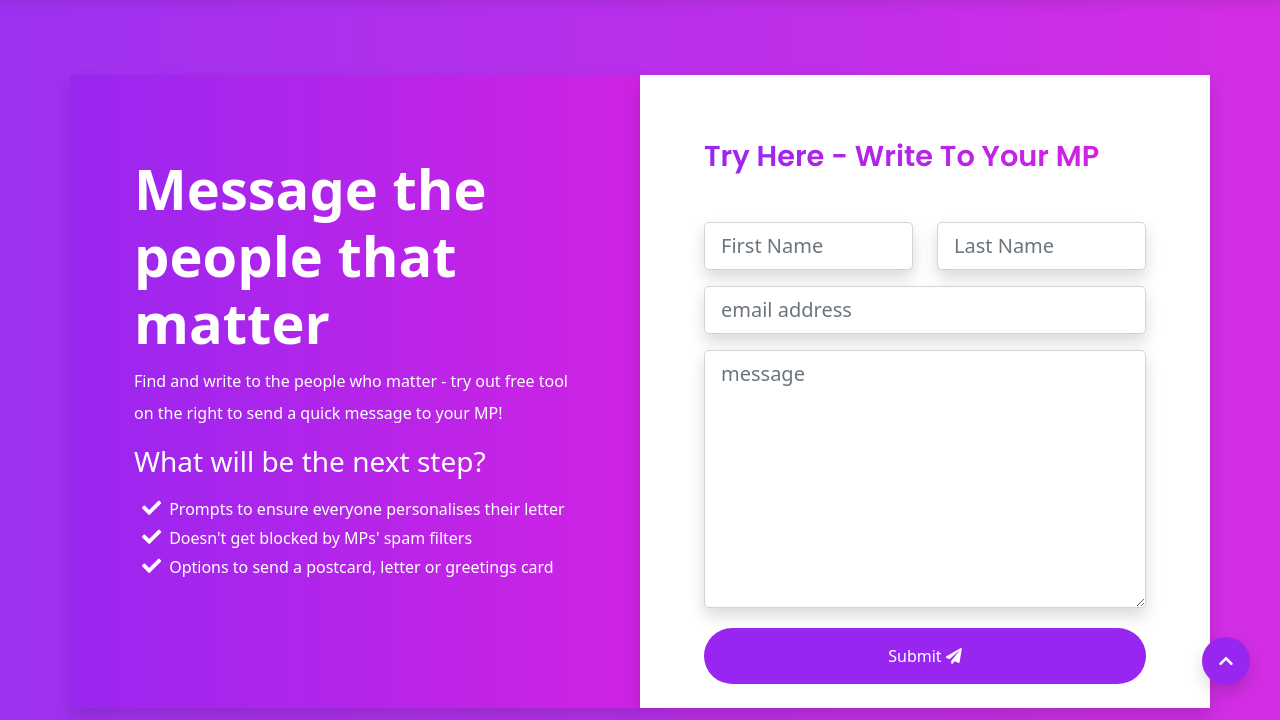
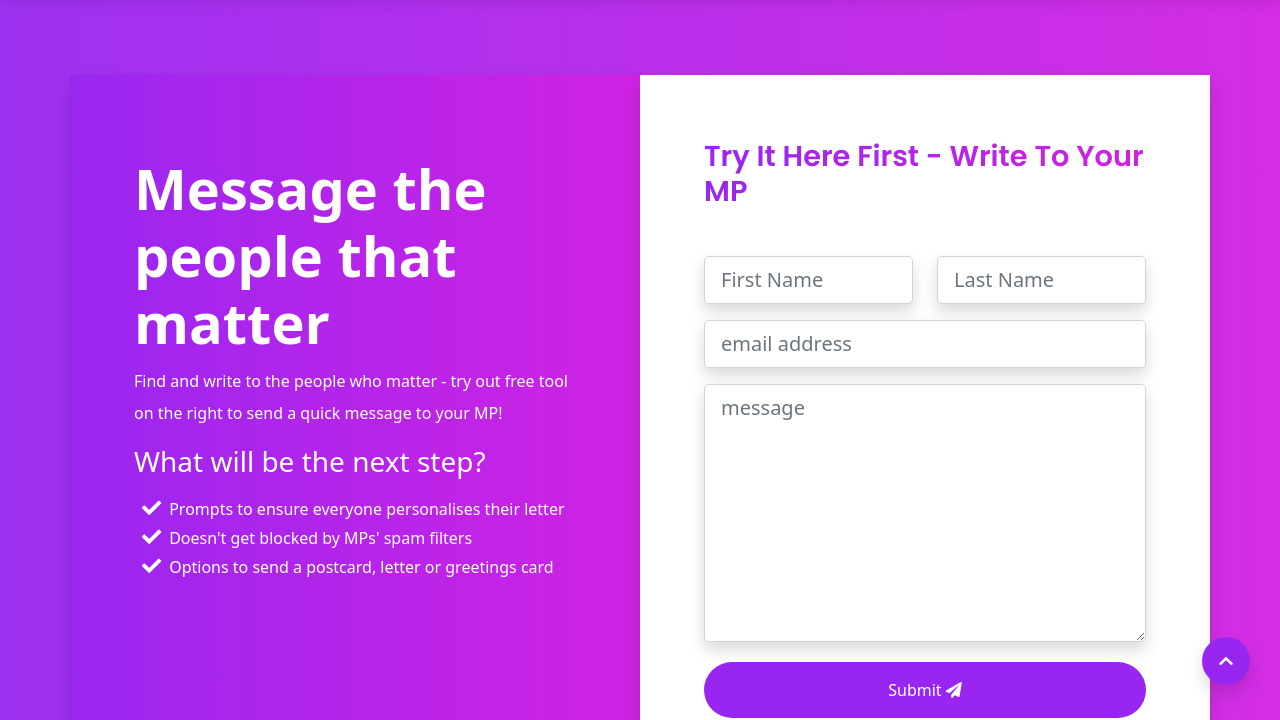
Before and after one commit to alexwilks88/messagethem, a website: page index.html in a window 1280 px wide. Shown: the part 85-805 px from the top of the page. Drawn offline with nearby package versions, Linux system fonts and the light colour scheme; files that its build step writes are made by us from their sources.

Commit message:
Update index.html

```diff
--- a/index.html
+++ b/index.html
@@ -66,7 +66,7 @@
       </div>
       <div class="col-12 col-lg-6 bg-white shadow p-3">
         <div class="form w-100 pb-2">
-          <h4 class="display-3--title mb-5">Try here - write to your MP</h4>
+          <h4 class="display-3--title mb-5">Try it here first - write to your MP</h4>
           <form action="#" class="row">
             <div class="col-lg-6 col-md mb-3">
               <input type="text" placeholder="First Name" id="inputFirstName" class="shadow form-control form-control-lg">
```
